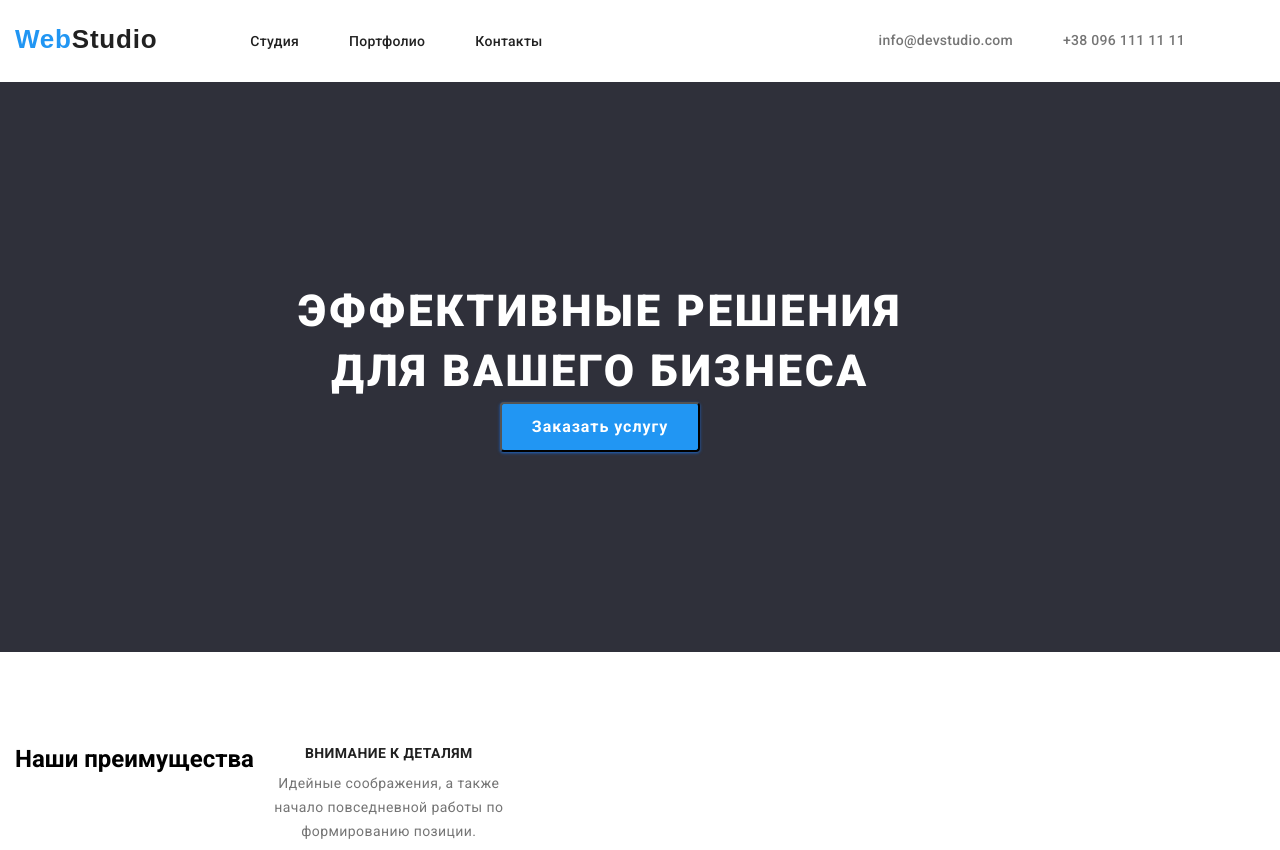
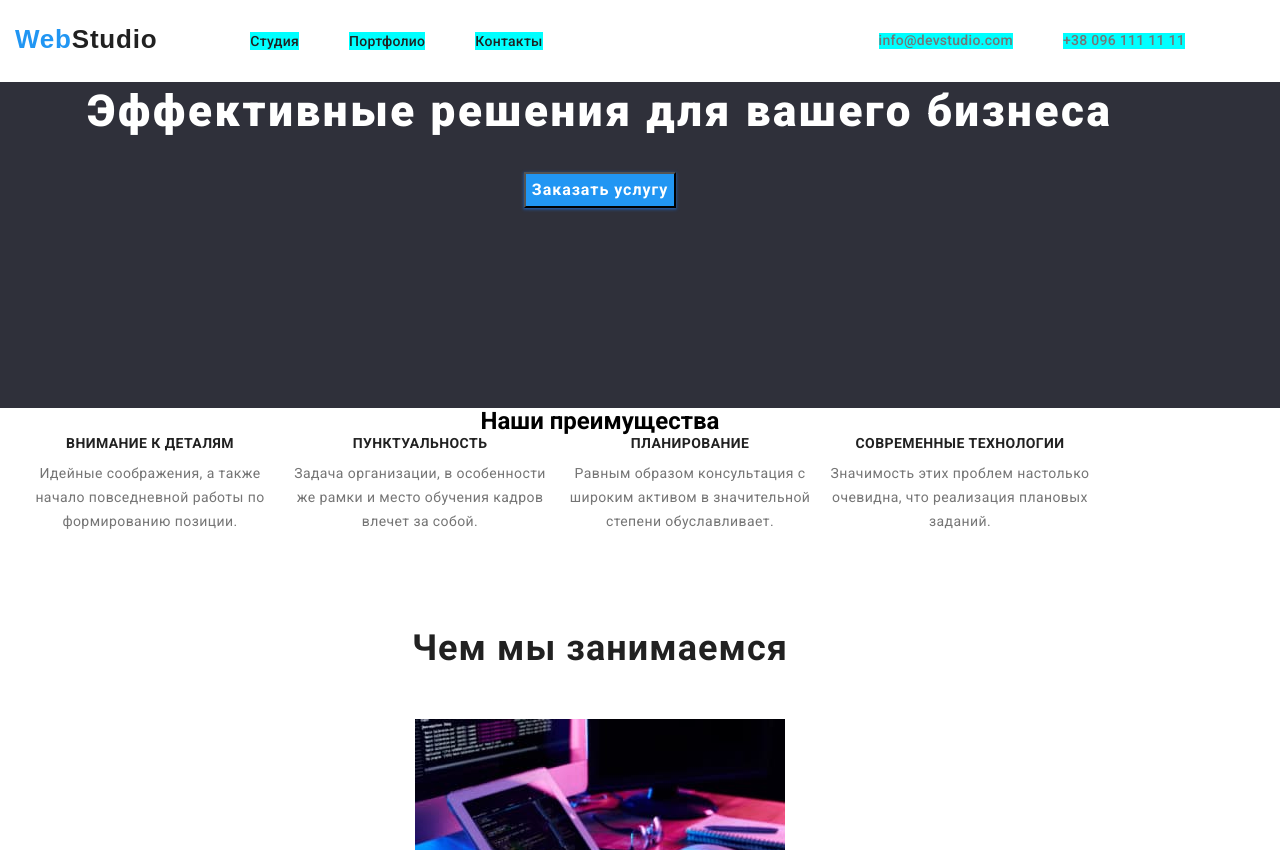
Before and after one commit to Nina261983/goit-markup-hw-03-03, a plain HTML site: page index.html in a window 1280 px wide. Shown: the top 850 px of the page. Drawn offline with nearby package versions, Linux system fonts and the light colour scheme.

Commit message:
кнопка и секция внимание к деталям

```diff
--- a/css/styles.css
+++ b/css/styles.css
@@ -72,7 +72,7 @@ ul {
  }
 .navigation-list {
   display: flex;
-  margin-top: 32px;
+   margin-top: 32px;
   margin-bottom: 32px;
 
 }
@@ -87,6 +87,10 @@ display: flex;
 margin-top: 32px;
 margin-bottom: 32px;
 
+}
+.navigation-item{
+  margin-right: 50px;
+  background-color: aqua;
 }
 .navigation-item:not(:last-child){
   margin-right: 50px;
@@ -110,6 +114,7 @@ a.navigation-link:focus {
 }
 
 .contact-link {
+
   text-decoration: none;
   font-weight: 500;
   font-size: 14px;
@@ -117,6 +122,7 @@ a.navigation-link:focus {
   letter-spacing: 0.02em;
   color: var(--feature-text-color);
   margin-left: 50px;
+ background-color: aqua;
 
 }
 .contact-link:hover {
@@ -128,17 +134,19 @@ a.navigation-link:focus {
 
 
 .section-bg {
+  text-align: center;
   background: var(--section-bg-color);
   padding-bottom: 200px;
 }
 
 .big-title {
-  padding-top: 200px;
+  display: inline-block;
+  margin-top: 0;
+  margin-bottom: 30px;
   font-weight: 900;
   font-size: 44px;
   line-height: 1.36;
   letter-spacing: 0.06em;
-  text-transform: uppercase;
   color: var(--container-item-bg-color);
 
 
@@ -146,25 +154,20 @@ a.navigation-link:focus {
 
 .main-button-bg {
 
-  width: 200px;
-  height: 50px;
   background: var(--button-color);
   box-shadow: 0px 4px 4px rgba(0, 0, 0, 0.15);
-  border-radius: 4px;
+
 }
 
 .button {
-  margin-top: 30px;
-  padding-bottom: 200px;
+  display: inline-block;
+  text-align: center;
+  border-radius: 4px;
   font-style: normal;
   font-weight: 700;
   font-size: 16px;
   line-height: 1.87;
   letter-spacing: 0.06em;
-  background: var(--button-color);
-  color: var(--container-item-bg-color);
-  box-shadow: 0px 4px 4px rgba(0, 0, 0, 0.15);
-  border-radius: 4px;
   cursor: pointer;
 }
 
@@ -185,16 +188,22 @@ color: var(--container-item-bg-color);
 box-shadow: 0 1px 2px 0 rgb(26 115 232 / 45%),
 0 1px 3px 1px rgb(26 115 232 / 30%);
 }
-.feature-container{
+
+
+.feature-list {
   display: flex;
-  text-align: center;
-  margin-top: 94px;
+  flex-wrap: wrap;
+
+}
+.feature-item  {
+  width: 270px;
 
 }
 
 .pro-section {
   background-color: var(--main-color);
   padding-top: 94px;
+
 
 }
 
@@ -211,18 +220,20 @@ box-shadow: 0 1px 2px 0 rgb(26 115 232 / 45%),
 
 
 .feature-title {
+
+  width: 270px;
   margin-bottom: 10px;
-  margin-top: 0px;
   font-weight: 700;
   font-size: 14px;
   line-height: 1.14;
   letter-spacing: 0.03em;
   text-transform: uppercase;
   color: var(--feature-title-color);
-  Width:270px;
-  Height:16px;
+
 }
 .feature-text {
+
+  width: 270px;
   font-weight: 400;
   font-size: 14px;
   line-height: 1.71;
@@ -230,8 +241,7 @@ box-shadow: 0 1px 2px 0 rgb(26 115 232 / 45%),
   color: var(--feature-text-color);
   margin: right 30px;
   margin-bottom: 94px;
-  Width:270px;
-  Height:75px;
+
 
 }
 .work-section{
@@ -341,10 +351,12 @@ box-shadow: 0 1px 2px 0 rgb(26 115 232 / 45%),
 }
 
 .footer {
+  padding-top: 60px;
   background: var(--section-bg-color);
 }
 
 .footer-item-address {
+  padding-top: 20px;
   font-style: normal;
   font-weight: 400;
   font-size: 14px;
@@ -352,8 +364,13 @@ box-shadow: 0 1px 2px 0 rgb(26 115 232 / 45%),
   letter-spacing: 0.03em;
   color: var(--container-item-bg-color);
 }
+.footer-item{
+  padding-top: 9px;
+}
+
 
 .footer-link {
+
   text-decoration: none;
   font-style: normal;
   font-weight: 400;
--- a/index.html
+++ b/index.html
@@ -48,8 +48,8 @@
 
 
            <section class="section-bg ">
-             <div class="container ">
-            <h1 class="big-title">Эффективные решения<br> для вашего бизнеса</h1>
+             <div class="container">
+            <h1 class="big-title">Эффективные решения для вашего бизнеса</h1>
             <button class="main-button-bg  btn" type="button ">Заказать услугу</button>
           </div>
             </section>
@@ -59,15 +59,16 @@
          <!--Peculiarities-->
 
             <section class="features-section">
-              <div class="container feature-container">
+              <div class="container">
+
 
            <h2>Наши преимущества</h2>
             <ul class="feature-list list">
-            <li class="feature-item">
+            <li class="feature-item ">
             <h3 class="feature-title">Внимание к деталям</h3>
             <p class="feature-text">Идейные соображения, а также начало повседневной работы по формированию позиции.</p></li>
 
-            <li class="feature-item">
+            <li class="feature-item ">
             <h3 class="feature-title">Пунктуальность</h3>
             <p class="feature-text">Задача организации, в особенности же рамки и место обучения кадров влечет за собой.</p></li>
 
@@ -80,7 +81,8 @@
             <p  class="feature-text" >Значимость этих проблем настолько очевидна, что реализация плановых заданий.</p></li>
 
             </ul>
-          </div>
+              </div>
+
           </section>
 
 
@@ -131,6 +133,7 @@
         <!--footer-home-->
 
       <footer class="footer ">
+
         <a class="logo" href="/">Web<span class="logo-studio-link">Studio</span></a>
            <address class="footer-address">
            <ul class="footer-list list ">
@@ -139,6 +142,7 @@
            <li class="footer-item"><a class="footer-link" href="tel:+380991111111">+38 099 111 11 11</a></li>
            </ul>
            </address>
+
       </footer>
     </div>
 
```
